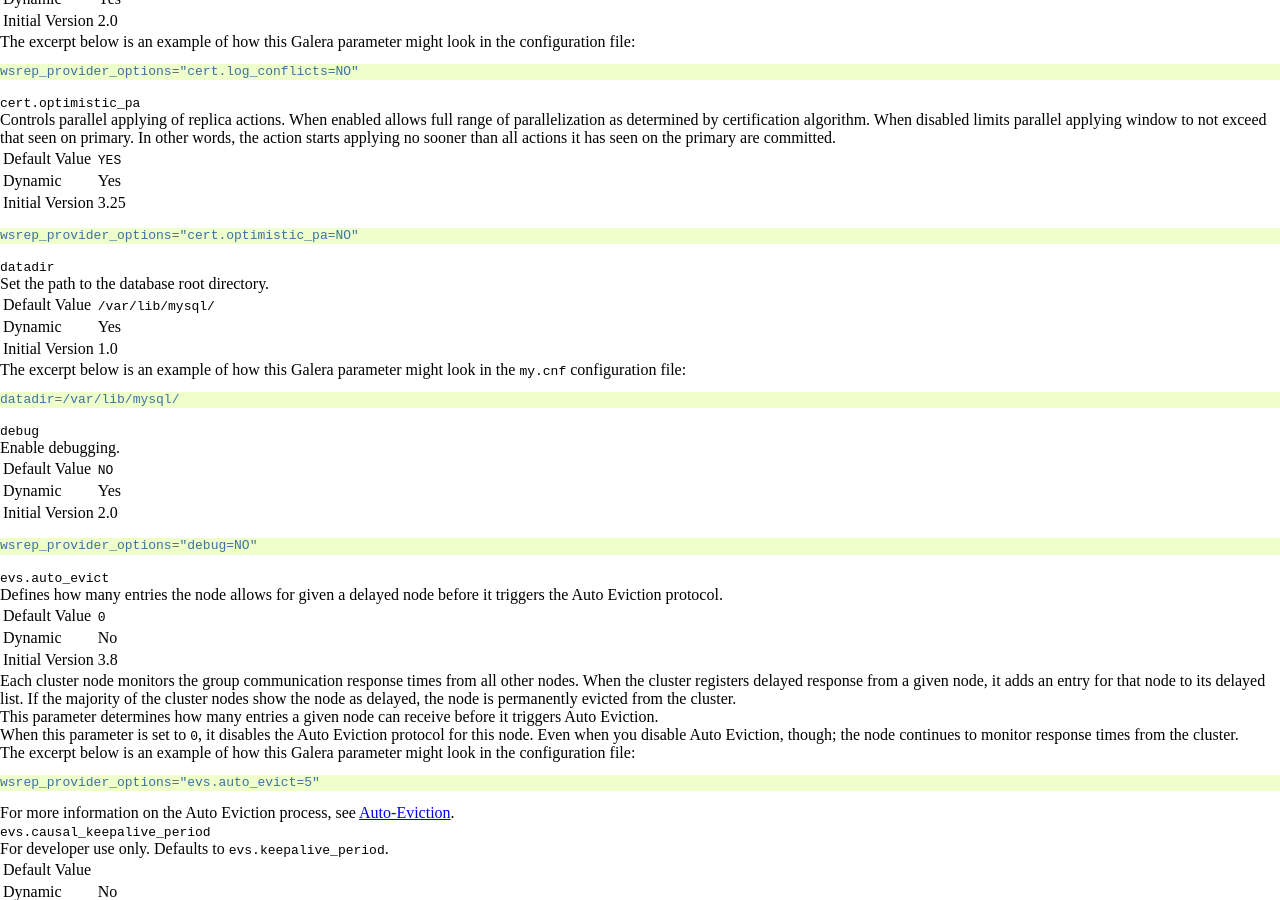
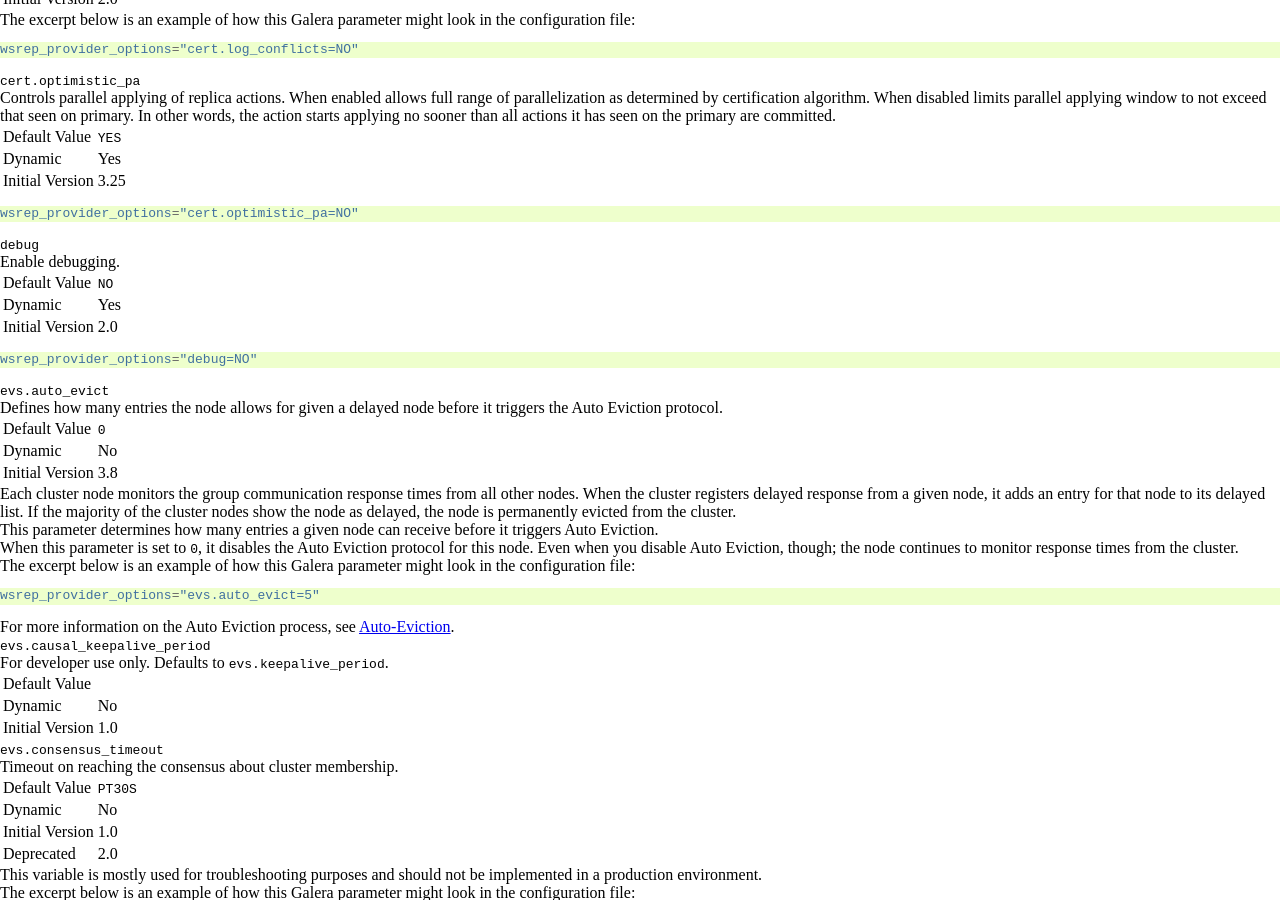
Before and after one commit to codership/documentation, a Sphinx documentation site: the page built from galeracluster/source/documentation/galera-parameters.rst, in a window 1280 px wide and 900 px high, scrolled down 3229 px. Built offline with Sphinx 7.4.7, drawn with Linux system fonts in a browser that asks for light colours; comment, search, counter and statistics services are not loaded; some of the changed text lies outside the part shown.

Commit message:
Issue #536 datadir moved to MariaDB options

```diff
--- a/galeracluster/source/documentation/galera-parameters.rst
+++ b/galeracluster/source/documentation/galera-parameters.rst
@@ -100,7 +100,6 @@ Below is a list of all of the Galera parameters. Each is also a link to further
    ":ref:`cert.log_conflicts <cert.log_conflicts>`", "``NO``", "  Yes", "", "2.0", ""
    ":ref:`cert.optimistic_pa <cert.optimistic_pa>`", "``YES``", "  Yes", "", "3.25", ""
    ":ref:`debug <debug>`", "``NO``", "  Yes", "", "2.0", ""
-   ":ref:`datadir <datadir>`", "``/var/lib/mysql/``", "  Yes", "", "1.0", ""
    ":ref:`evs.auto_evict <evs.auto_evict>`", "``0``", "   No", "", "3.8", ""
    ":ref:`evs.causal_keepalive_period <evs.causal_keepalive_period>`", "``0``", "   No", "", "1.0", ""
    ":ref:`evs.consensus_timeout <evs.consensus_timeout>`", "``PT30S``", "   No", "Yes", "1.0, 2.0", ""
@@ -291,30 +290,6 @@ on the primary are committed.
 
    wsrep_provider_options="cert.optimistic_pa=NO"
 
-
-.. _`datadir`:
-.. rst-class:: section-heading
-.. rubric:: ``datadir``
-
-.. index::
-   pair: wsrep Provider Options; datadir
-
-Set the path to the database root directory.
-
-.. csv-table::
-   :class: doc-options
-
-   "Default Value", "``/var/lib/mysql/``"
-   "Dynamic", "Yes"
-   "Initial Version", "1.0"
-
-The excerpt below is an example of how this Galera parameter might look in the ``my.cnf`` configuration file:
-
-.. code-block:: ini
-
-   datadir=/var/lib/mysql/
-
-
 .. _`debug`:
 .. rst-class:: section-heading
 .. rubric:: ``debug``
```
Also changed, not shown: galeracluster/source/documentation/mariadb-options.rst (+18 -0 lines).
